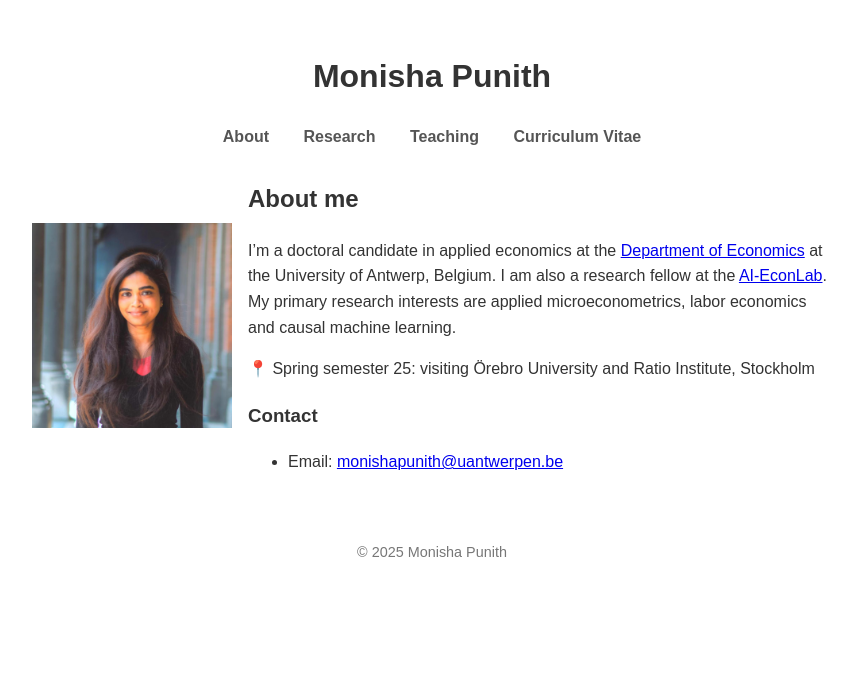
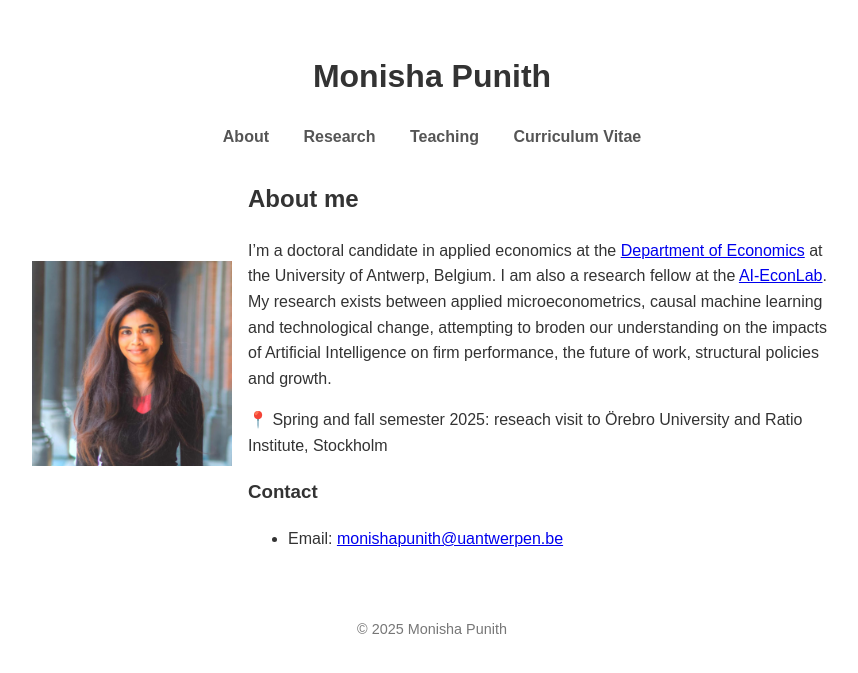
Before and after one commit to MonishaRuth/monisharuth.github.io, a Jekyll site: the page built from index.md, in a window 1280 px wide. Shown: the top 673 px of the page, without its empty margins (208-1066 px from the left). Built offline with Jekyll 4.4.1, drawn with Linux system fonts in a browser that asks for light colours.

Commit message:
Update index.md

```diff
--- a/index.md
+++ b/index.md
@@ -11,10 +11,10 @@ title: "Monisha Punith"
     <p>
       I’m a doctoral candidate in applied economics at the <a href="https://www.uantwerpen.be/en/staff/monisha-punith_24540/" target="_blank">Department of Economics</a> at the University of Antwerp, Belgium. I am also a research fellow at the <a href="https://www.ai-econlab.com/people" target="_blank">AI-EconLab</a>.
 
-My primary research interests are applied microeconometrics, labor economics and causal machine learning.
+My research exists between applied microeconometrics, causal machine learning and technological change, attempting to broden our understanding on the impacts of Artificial Intelligence on firm performance, the future of work, structural policies and growth.
 
 <div class="line-with-pin">
-  <span>📍 Spring semester 25: visiting Örebro University and Ratio Institute, Stockholm </span>
+  <span>📍 Spring and fall semester 2025: reseach visit to Örebro University and Ratio Institute, Stockholm </span>
 </div>
 
  </p>
```
